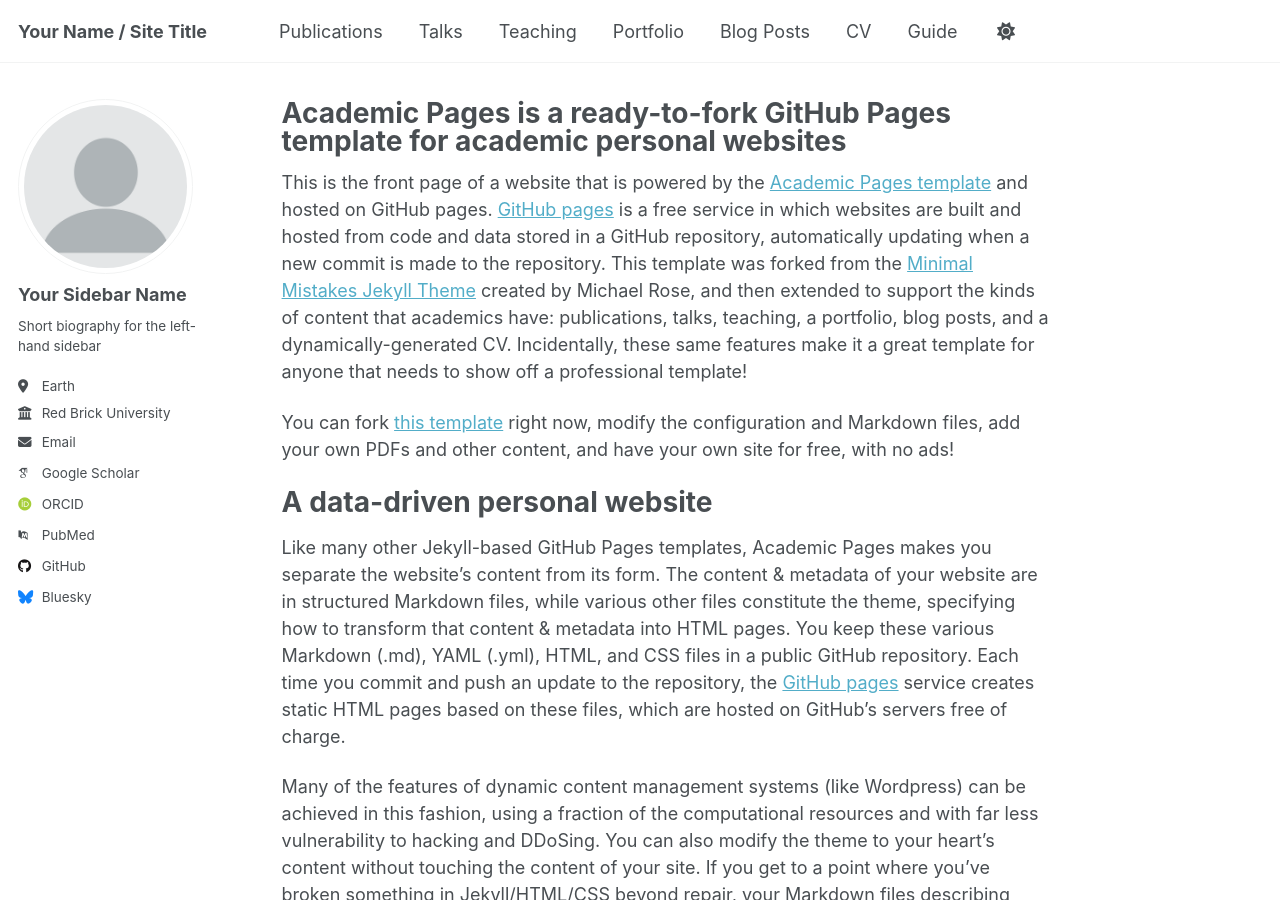
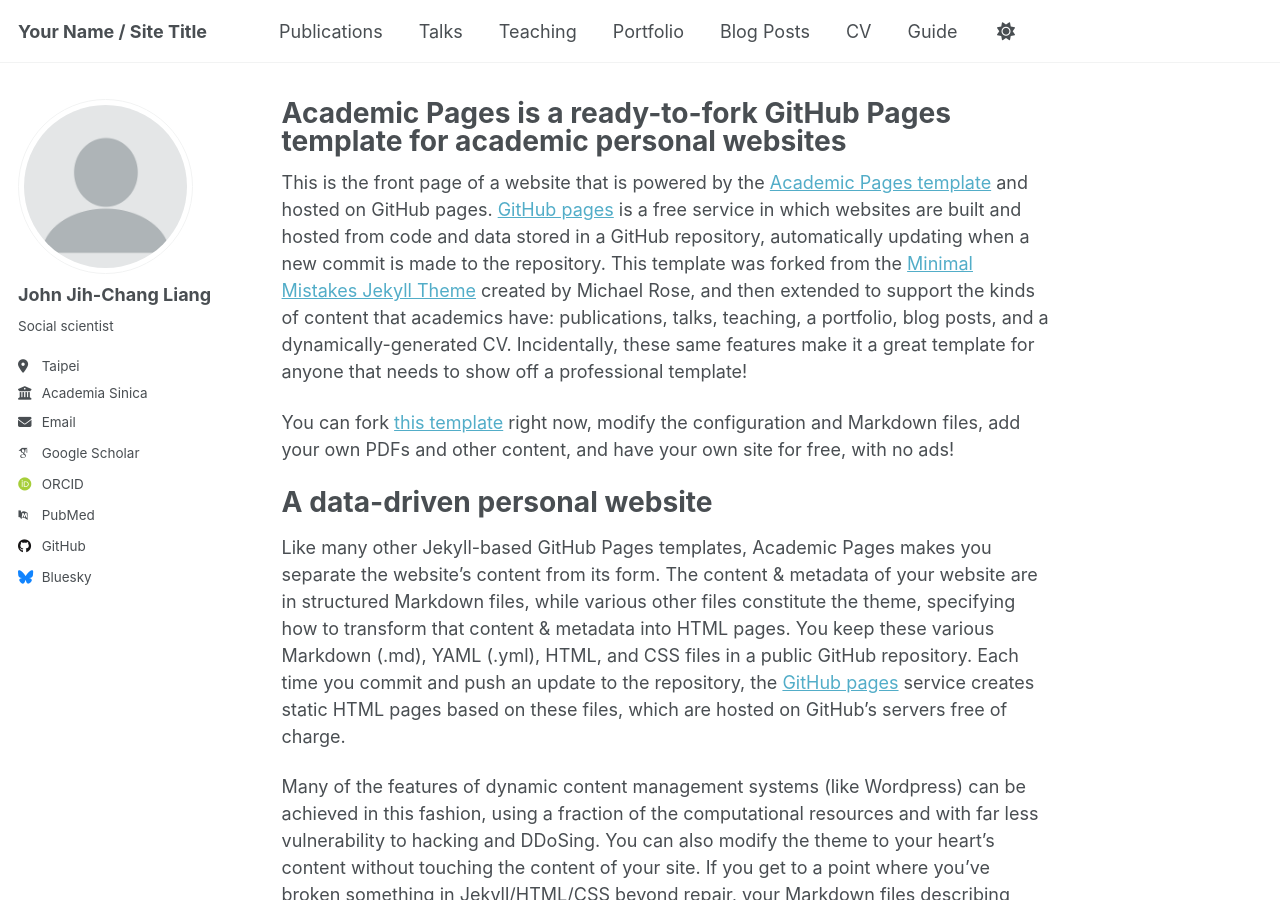
Before and after one commit to sharpless117/sharpless117, a Jekyll site: the page built from _pages/about.md, in a window 1280 px wide and 900 px high. Built offline with Jekyll 4.4.1, drawn with Linux system fonts in a browser that asks for light colours; some web fonts are replaced; a script that is not in the unit is left out.

Commit message:
Update _config.yml

```diff
--- a/_config.yml
+++ b/_config.yml
@@ -23,13 +23,13 @@ repository               : "academicpages/academicpages.github.io"
 author:
   # Biographic information
   avatar           : "profile.png"
-  name             : "Your Sidebar Name"
+  name             : "John Jih-Chang Liang"
   pronouns         : # example: "she/her"
-  bio              : "Short biography for the left-hand sidebar"
-  location         : "Earth"
-  employer         : "Red Brick University"
+  bio              : "Social scientist"
+  location         : "Taipei"
+  employer         : "Academia Sinica"
   uri              : # URL
-  email            : "none@example.org"
+  email            : "sharpless117@gmail.com"
 
   # Academic websites
   academia         : # URL
```
